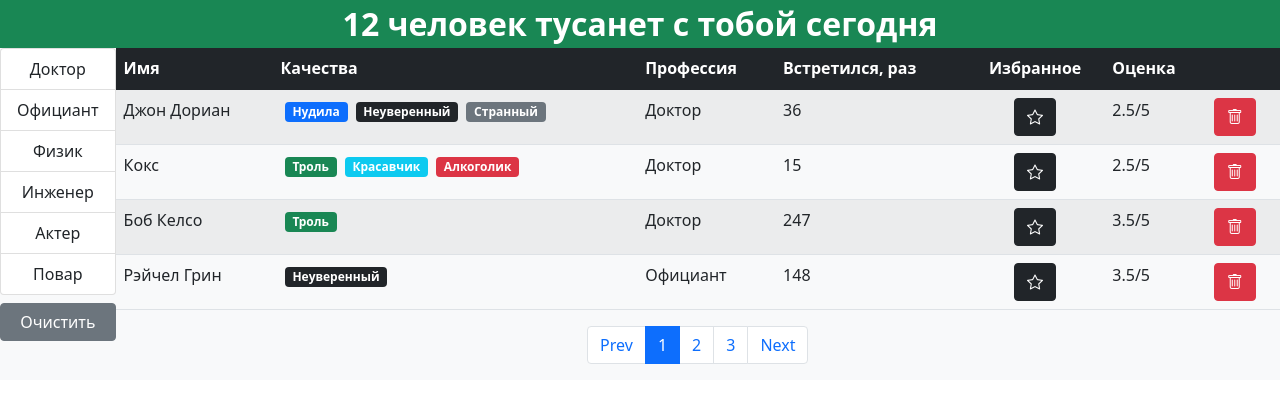
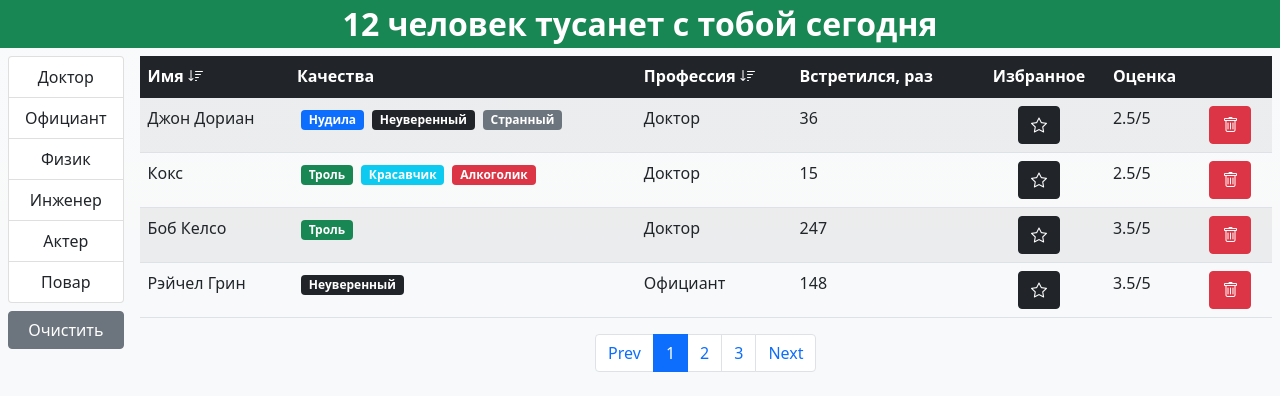
Before and after one commit to Cocaine-GG/vm-lesson, a React (Create React App) app: page / in a window 1280 px wide. Shown: the top 410 px of the page. Built offline with nearby package versions, Linux system fonts and the light colour scheme.

Commit message:
feat: Lesson 7 in process...

```diff
--- a/src/components/app.jsx
+++ b/src/components/app.jsx
@@ -4,7 +4,7 @@ import { pagination, usersDataTransform } from '../utils'
 
 import PeopleCounter from './people-counter'
 import GroupList from './group-list'
-import Users from './users'
+import UsersTable from './users-table'
 import Pagination from './pagination'
 
 const App = () => {
@@ -12,6 +12,7 @@ const App = () => {
 	const [professions, setProfessions] = useState(null)
 	const [selectedProf, setSelectedProf] = useState()
 	const [currentPage, setCurrentPage] = useState(1)
+	const [sortBy, setSortBy] = useState({iter: null, order : ''})
 	const handlerUserDelete = (id) =>
 		setUsers(users.filter((user) => user._id !== id))
 	const handlerUserFavorite = (id) =>
@@ -20,27 +21,55 @@ const App = () => {
 				user._id === id ? { ...user, status: !user.status } : { ...user }
 			)
 		)
+	const handlerUsersSort = (item) => {
+		const {order} = sortBy
+		if(order === '') {
+			setSortBy({iter:item, order: 'asc'})
+		}
+		if (order === 'asc'){
+			setSortBy({iter:item, order: 'desc'})
+		}
+		if (order === 'desc'){
+			setSortBy({iter:null, order: ''})
+		}
+	}
 	const handlerProfessionSelect = (item) =>
 		setSelectedProf(item) & setCurrentPage(1)
 	const clearFilter = () => setSelectedProf() & setCurrentPage(1)
+
+	console.log(users)
 	const usersFilter = selectedProf
 		? users.filter(
 			(user) =>
 				JSON.stringify(user.profession) === JSON.stringify(selectedProf)
 		)
 		: users
-	const usersCrop = pagination(usersFilter, currentPage)
-	const usersLength = usersFilter.length
+	const usersSorted = usersFilter.sort((a,b)=>{
+		const {iter, order} = sortBy
+		if(!iter || order === '') return
+		let currentEl = (order === 'asc') ? a : b
+		let nextEl = (order === 'asc') ? b : a
+		if(!isNaN(a[iter]) && !isNaN(b[iter])) return currentEl[iter] - nextEl[iter]
+
+		const [first, second] = iter.split('.')
+		if(!second) {
+			return currentEl[iter].localeCompare(nextEl[iter])
+		}else {
+			return currentEl[first][second].localeCompare(nextEl[first][second])
+		}
+	})
+	const usersCrop = pagination(usersSorted, currentPage)
+	const usersLength = usersSorted.length
 	useEffect(() => {
 		api.professions().then(setProfessions)
 	}, [professions])
 
 	return (
-		<div>
+		<>
 			<PeopleCounter usersLength={usersLength} />
-			<div className="d-flex align-items-start text-dark bg-light">
+			<div className="d-flex align-items-start text-dark bg-light bg-gradient">
 				{professions && (
-					<div className="d-flex flex-column">
+					<div className="d-flex flex-column m-2">
 						<GroupList
 							items={professions}
 							selectedItem={selectedProf}
@@ -51,20 +80,23 @@ const App = () => {
 						</button>
 					</div>
 				)}
-				<div className="w-100">
-					<Users
+				{usersLength > 0 && (
+					<div className="w-100 m-2">
+						<UsersTable
 							users={usersCrop}
 							onDeleteUser={handlerUserDelete}
 							onFavoriteUser={handlerUserFavorite}
+							onSort={handlerUsersSort}
 						/>
 						<Pagination
 							setCurrentPage={setCurrentPage}
 							currentPage={currentPage}
-						itemsCount={usersFilter.length}
+							itemsCount={usersSorted.length}
 						/>
 					</div>
+				)}
 			</div>
-		</div>
+		</>
 	)
 }
 
--- a/src/components/userRow.jsx
+++ b/src/components/user-row.jsx
@@ -1,13 +1,18 @@
 import React from 'react'
 import FavoriteBtn from './favorite-btn'
 import PropTypes from 'prop-types'
+import Badge from './badge'
 
-const UserRow = ({ user, qualities, onFavoriteUser, onDeleteUser }) => {
+const UserRow = ({ user, onFavoriteUser, onDeleteUser }) => {
 	const { name, profession, completedMeetings, status, rate, _id } = user
 	return (
 		<tr>
 			<td>{name}</td>
-			<td>{qualities}</td>
+			<td>
+				{user.qualities.map((quality) => (
+					<Badge key={user._id + quality.name} quality={quality} />
+				))}
+			</td>
 			<td>{profession.name}</td>
 			<td>{completedMeetings}</td>
 			<td>
@@ -25,7 +30,6 @@ const UserRow = ({ user, qualities, onFavoriteUser, onDeleteUser }) => {
 
 UserRow.propTypes = {
 	user: PropTypes.object.isRequired,
-	qualities: PropTypes.array.isRequired,
 	onFavoriteUser: PropTypes.func.isRequired,
 	onDeleteUser: PropTypes.func.isRequired
 }
--- /dev/null
+++ b/src/components/users-table.jsx
@@ -0,0 +1,42 @@
+import React from 'react'
+import PropTypes from 'prop-types'
+import UserRow from './user-row'
+
+const UsersTable = ({ users, onDeleteUser, onFavoriteUser, onSort }) => {
+	return (
+		<table className="table table-striped">
+			<thead className="table-dark">
+				<tr>
+					<th role="button" onClick={()=>onSort('name')}>Имя <i className="bi bi-sort-down"></i></th>
+					<th>Качества</th>
+					<th role="button" onClick={()=>onSort('profession.name')}>Профессия <i className="bi bi-sort-down"></i></th>
+					<th role="button" onClick={()=>onSort('completedMeetings')}>Встретился, раз</th>
+					<th role="button" onClick={()=>onSort('status')} className="text-center">Избранное</th>
+					<th role="button" onClick={()=>onSort('rate')}>Оценка</th>
+					<th />
+				</tr>
+			</thead>
+			<tbody>
+				{users.map((user) => {
+					return (
+						<UserRow
+							key={user._id}
+							user={user}
+							onDeleteUser={onDeleteUser}
+							onFavoriteUser={onFavoriteUser}
+						/>
+					)
+				})}
+			</tbody>
+		</table>
+	)
+}
+
+UsersTable.propTypes = {
+	users: PropTypes.array.isRequired,
+	onDeleteUser: PropTypes.func.isRequired,
+	onFavoriteUser: PropTypes.func.isRequired,
+	onSort: PropTypes.func.isRequired
+}
+
+export default UsersTable
--- a/src/components/users.jsx
+++ /dev/null
@@ -1,47 +0,0 @@
-import React from 'react'
-import PropTypes from 'prop-types'
-import Badge from './badge'
-import UserRow from './userRow'
-
-const Users = ({ users, onDeleteUser, onFavoriteUser }) => {
-	if (!users.length) return null
-	return (
-		<table className="table table-striped">
-			<thead className="table-dark">
-				<tr>
-					<th>Имя</th>
-					<th>Качества</th>
-					<th>Профессия</th>
-					<th>Встретился, раз</th>
-					<th className="text-center">Избранное</th>
-					<th>Оценка</th>
-					<th />
-				</tr>
-			</thead>
-			<tbody>
-				{users.map((user) => {
-					const qualities = user.qualities.map((quality) => (
-						<Badge key={user._id + quality.name} quality={quality} />
-					))
-					return (
-						<UserRow
-							key={user._id}
-							user={user}
-							qualities={qualities}
-							onDeleteUser={onDeleteUser}
-							onFavoriteUser={onFavoriteUser}
-						/>
-					)
-				})}
-			</tbody>
-		</table>
-	)
-}
-
-Users.propTypes = {
-	users: PropTypes.array.isRequired,
-	onDeleteUser: PropTypes.func.isRequired,
-	onFavoriteUser: PropTypes.func.isRequired
-}
-
-export default Users
```
Also changed, not shown: dis_.eslintrc.js (renamed from .eslintrc.js). Lines whose indentation alone changed are shown as unchanged.
